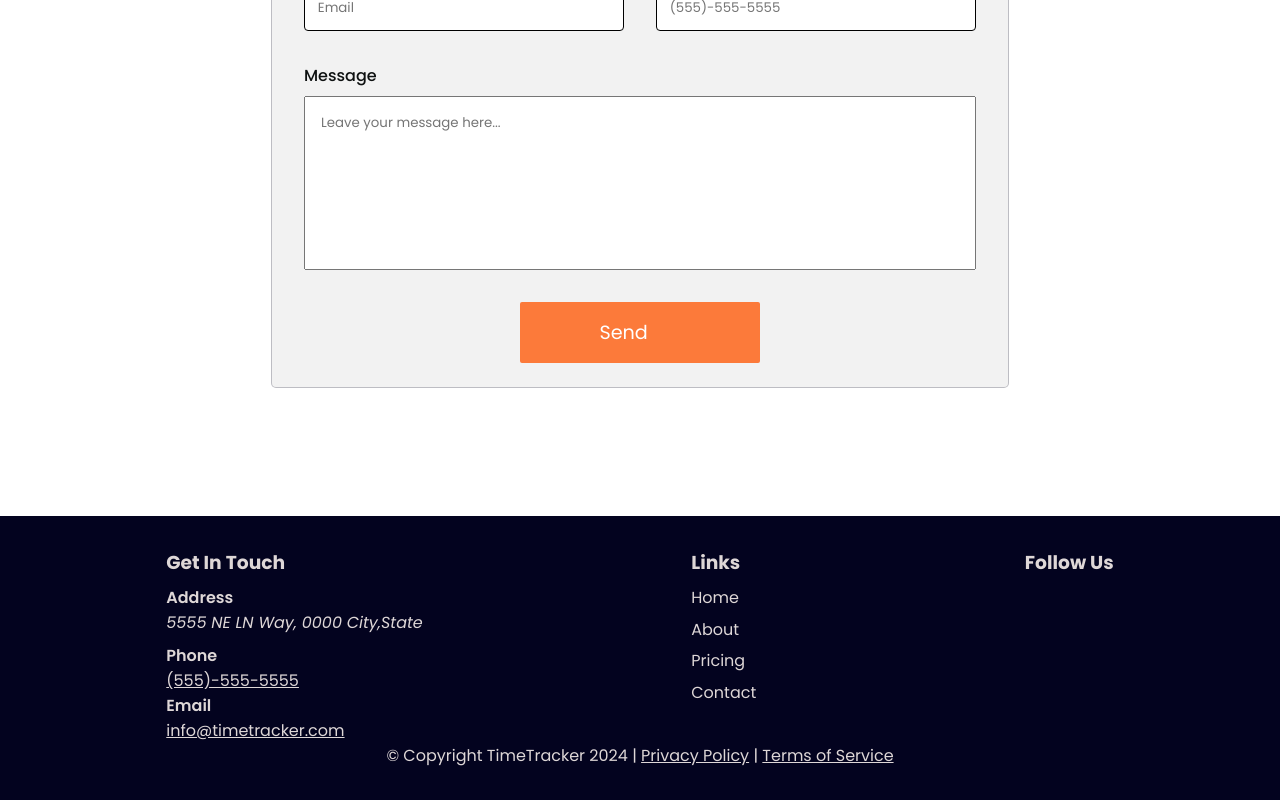
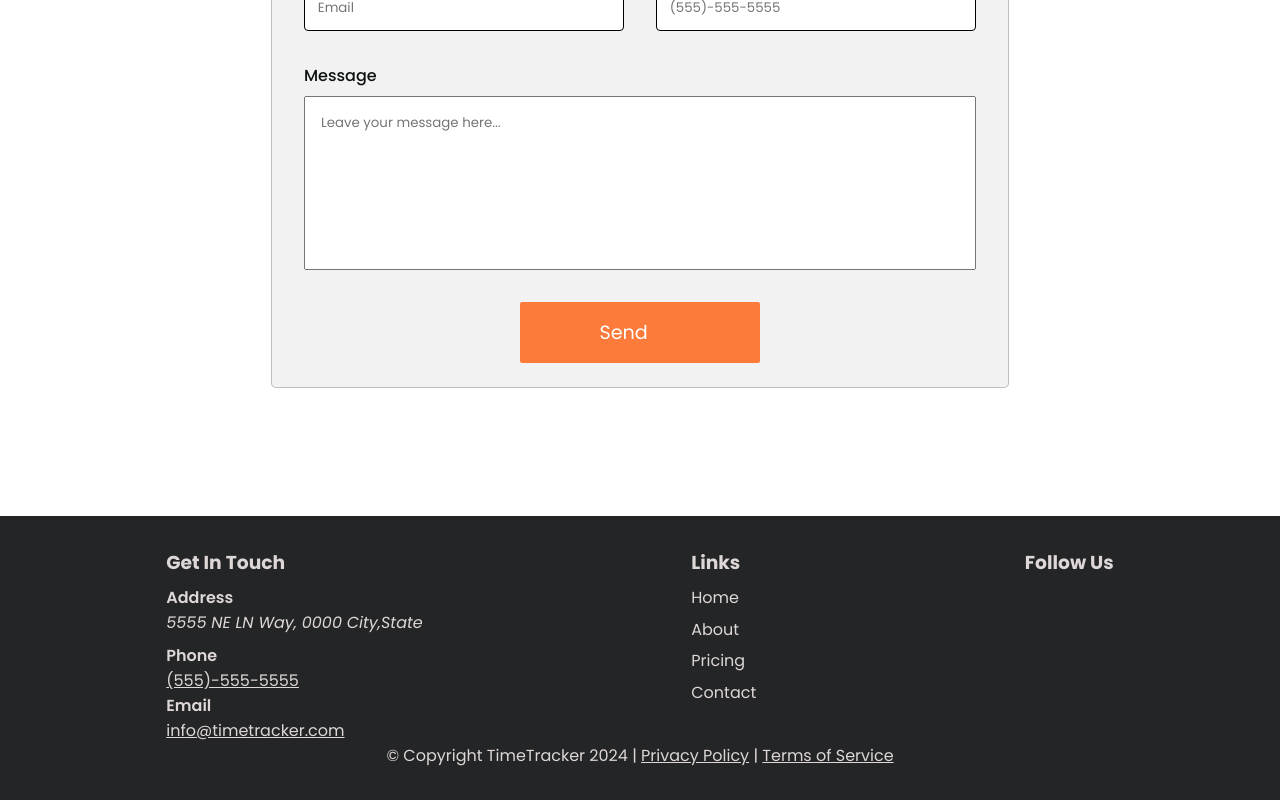
Before and after one commit to chenderson17/TimeTracker, a React (Create React App) app in the folder timetrackerwebapp/: page / in a window 1280 px wide. Shown: the part 3727-4527 px from the top of the page. Built offline with nearby package versions, Linux system fonts and the light colour scheme; some icons are missing.

Commit message:
changed the footer color

```diff
--- a/timetrackerwebapp/src/Components/Footer.css
+++ b/timetrackerwebapp/src/Components/Footer.css
@@ -3,7 +3,7 @@
 }
 
 .footer{
- background-color: rgb(3, 3, 31);
+ background-color: #242526;
  color:rgb(222, 215, 215);
  padding: 2rem;
  display: flex;
```
